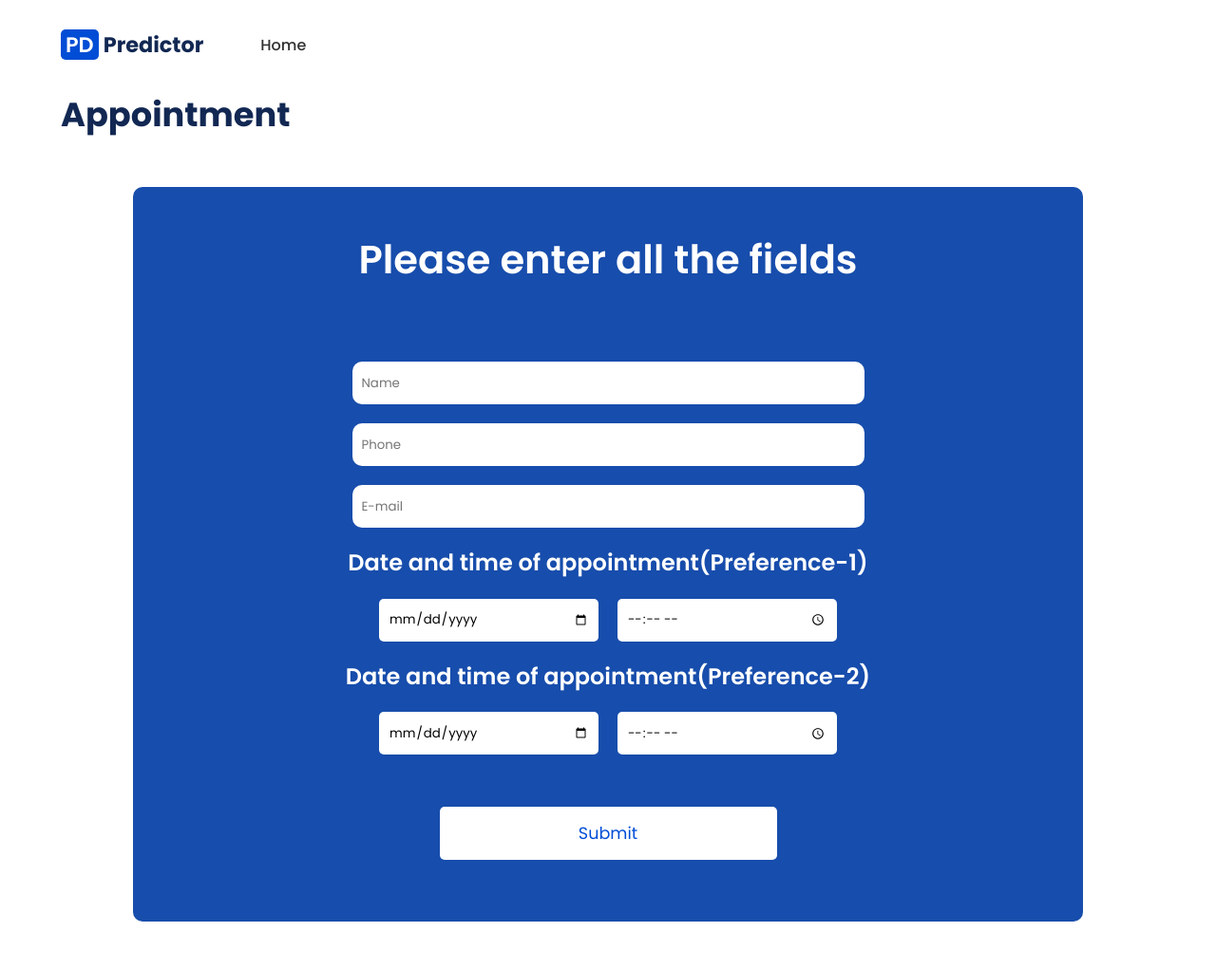
After one commit to Akarsh-N-L/PD-detector, a Django app: page /appointment in a window 1280 px wide. The commit adds this page. Shown: the whole page at 95% size. Run offline with Django 4.2, Linux system fonts and the light colour scheme.

Commit message:
done(results and appointment working)

```diff
--- a/base/urls.py
+++ b/base/urls.py
@@ -4,4 +4,6 @@ from . import views
 urlpatterns = [
     path('',views.home,name="home"),
     path('result',views.result,name="result"),
+    path('appointment',views.appointment,name="appointment"),
+    path('success',views.sendMail,name="success"),
 ]
--- a/base/views.py
+++ b/base/views.py
@@ -1,25 +1,80 @@
-from django.shortcuts import render
+from django.shortcuts import render,redirect
 import numpy as np
 from sklearn.preprocessing import StandardScaler
 import pandas as pd
 from sklearn.model_selection import train_test_split
 from sklearn import svm
+from django.core.mail import send_mail
 
-input=[]
+diseaseStatus = False
+isDetected = False
 
 def home(request):
     return render(request,'home.html')
 
+def diseasePredictor(input_data):
+    parkinsons_data = pd.read_csv('parkinsons data set.csv')
+    x=parkinsons_data.drop(columns=['name','status'],axis=1)
+    y=parkinsons_data['status']
+    X_train,X_test,Y_train,Y_test=train_test_split(x,y,test_size=0.2,random_state=2)
+    scalar = StandardScaler()
+    scalar.fit(X_train)
+    X_train = scalar.transform(X_train)
+    X_test = scalar.transform(X_test)
+    model = svm.SVC(kernel='linear')
+    model.fit(X_train,Y_train)
+    input_data_as_numpy_array = np.asarray(input_data)
+    input_data_reshaped = input_data_as_numpy_array.reshape(1,-1)
+    std_data = scalar.transform(input_data_reshaped)
+    prediction = model.predict(std_data)
+    if prediction[0] == 1:
+        return 1
+    return 0
+
+
 def result(request):
+    input=[]
     freqArr=[]
     freqs = request.GET["input"]
-    # print(type(freqs))
     freqArr = freqs.split("%2C")
     freqArr = freqArr[0].split(",")
     print(freqArr)
     for i in range(len(freqArr)):
         input.append(float(freqArr[i]))
-    print("input=")
     print(input)
-    print("End")
-    return render(request,'result.html', {'freqs':freqs})
+    ans = diseasePredictor(input)
+    isDetected = True
+    if ans==1:
+        ans = "1"
+        diseaseStatus= True
+    else:
+        ans = "0"
+        diseaseStatus=False
+    return render(request,'result.html', {'ans':ans})
+
+
+def appointment(request):
+    return render(request,'appointment.html')
+
+
+def sendMail(request):
+    name = request.GET["name-inp-apt"]
+    email = request.GET["email-inp-apt"]
+    phone = request.GET["phone-inp-apt"]
+    date1 = request.GET["date-inp-1"]
+    date2 = request.GET["date-inp-2"]
+    time1 = request.GET["time-inp-1"]
+    time2 = request.GET["time-inp-2"]
+    if isDetected:
+        if diseaseStatus:
+            isAffected = "PD Positive"
+        else:
+            isAffected = "PD Positive"
+    else:
+        isAffected = "Not yet detected or Not tested"
+    subject = "Parkinson's Disease Predictor"
+    message = "Patient Name: "+ name + "\nEmail: "+email+"\nPhone Number: "+phone+"\nTime and Date-1: "+time1+" "+date1+"\nTime and Date-2: "+time2+" "+date2
+    from_mail = "akarshnl21@gmail.com"
+    to_mail = ["ghsaishreyas3@gmail.com","akarshnl17@gmail.com"]
+    send_mail(subject,message,from_mail,to_mail, fail_silently=False)
+    return redirect('home')
--- /dev/null
+++ b/templates/appointment.html
@@ -0,0 +1,91 @@
+<!DOCTYPE html>
+{% load static %}
+<html lang="en">
+<head>
+    <meta charset="UTF-8">
+    <meta http-equiv="X-UA-Compatible" content="IE=edge">
+    <meta name="viewport" content="width=device-width, initial-scale=1.0">
+    <title>Appointment</title>
+    <link rel="stylesheet" href="{% static 'css/home.css' %}">
+    <link rel="preconnect" href="https://fonts.googleapis.com"><link rel="preconnect" href="https://fonts.gstatic.com" crossorigin><link href="https://fonts.googleapis.com/css2?family=Poppins:ital,wght@0,100;0,200;0,300;0,400;0,500;0,600;0,700;0,800;0,900;1,100;1,200;1,300;1,400;1,500;1,600;1,700;1,800;1,900&display=swap" rel="stylesheet">
+    <link rel="stylesheet" href="https://cdnjs.cloudflare.com/ajax/libs/font-awesome/6.2.1/css/all.min.css">
+    <!-- Link Swiper's CSS -->
+    <link
+      rel="stylesheet"
+      href="https://cdn.jsdelivr.net/npm/swiper/swiper-bundle.min.css"
+    />
+</head>
+<body>
+    <nav class="navigation">
+        <!--**menu-btn*****-->
+        <input type="checkbox" class="menu-btn" id="menu-btn">
+        <label for="menu-btn" class="menu-icon">
+            <span class="nav-icon"></span>
+        </label>
+        <!--**logo*********-->
+        <a href="/" class="logo"><span>PD</span>Predictor</a>
+        <!--**menu*********-->
+        <ul class="menu">
+            <li><a href="/">Home</a></li>
+        </ul>
+    </nav>
+
+    <div class="services-heading">
+        <!--text-->
+        <div class="services-heading-text">
+            <!-- <strong>Our Services</strong> -->
+            <h2>Appointment</h2>
+        </div>
+    </div>
+
+    <!--**container*******************-->
+    <section id="subscribe">
+        <h3>Please enter all the fields</h3>
+        <!--subcribe-box-->
+        <form action="success" style="max-width: 1000px;
+        width: 90%;
+        background-color:#174dac;
+        padding: 20px;
+        border-radius: 10px;
+        margin: 50px auto;
+        display: flex;
+        flex-direction: column;
+        justify-content: center;
+        align-items: center;">
+            {% csrf_token %}
+            <input type="text" placeholder="Name" name="name-inp-apt" required style="width: 70%;height: 45px;border-radius: 10px;border: none;outline: none;padding: 10px;margin: 10px;">
+            <input type="text" placeholder="Phone" name="phone-inp-apt" required style="width: 70%;height: 45px;border-radius: 10px;border: none;outline: none;padding: 10px;margin: 10px;">
+            <input type="email" placeholder="E-mail" name="email-inp-apt" required style="width: 70%;height: 45px;border-radius: 10px;border: none;outline: none;padding: 10px;margin: 10px;">
+            <p style="font-size: 1.5rem;
+            color: #ffffff;
+            font-weight: 600;
+            line-height: 3.4rem;
+            max-width:600px;
+            text-align: center;">Date and time of appointment(Preference-1)</p>
+            <div class="date-and-time-1" style="display: flex; width: 100%; align-items: center;justify-content: center;">
+                <input type="date" name="date-inp-1" required style="margin: 10px;border-radius: 5px;outline: none;border: none;height: 45px;width: 30%;padding: 10px;">
+                <input type="time" name="time-inp-1" required style="margin: 10px;border-radius: 5px;outline: none;border: none;height: 45px;width: 30%;padding: 10px;">
+            </div>
+            <p style="font-size: 1.5rem;
+            color: #ffffff;
+            font-weight: 600;
+            line-height: 3.4rem;
+            max-width:600px;
+            text-align: center;">Date and time of appointment(Preference-2)</p>
+            <div class="date-and-time-2" style="display: flex; width: 100%; align-items: center;justify-content: center;">
+                <input type="date" name="date-inp-2" required style="margin: 10px;border-radius: 5px;outline: none;border: none;height: 45px;width: 30%;padding: 10px;">
+                <input type="time" name="time-inp-2" required style="margin: 10px;border-radius: 5px;outline: none;border: none;height: 45px;width: 30%;padding: 10px;">
+            </div>
+            <div class="btn-submit-appointment" style="width: 50%;padding: 15px;margin-top: 30px;margin-bottom: -70px;">
+                <button id="appointment-btn" type="submit" style="background-color: #ffffff;
+                color: #014dd5;
+                border: none;
+                outline: none;
+                border-radius: 5px;
+                font-size: 1.1rem;
+                cursor: pointer;width:100%;padding: 15px;">Submit</button>
+            </div>
+        </form>
+    </section>
+</body>
+</html>
```
Also changed, not shown: PD/settings.py (+7 -0 lines), templates/home.html (+15 -18 lines), templates/result.html (+121 -1 lines).
